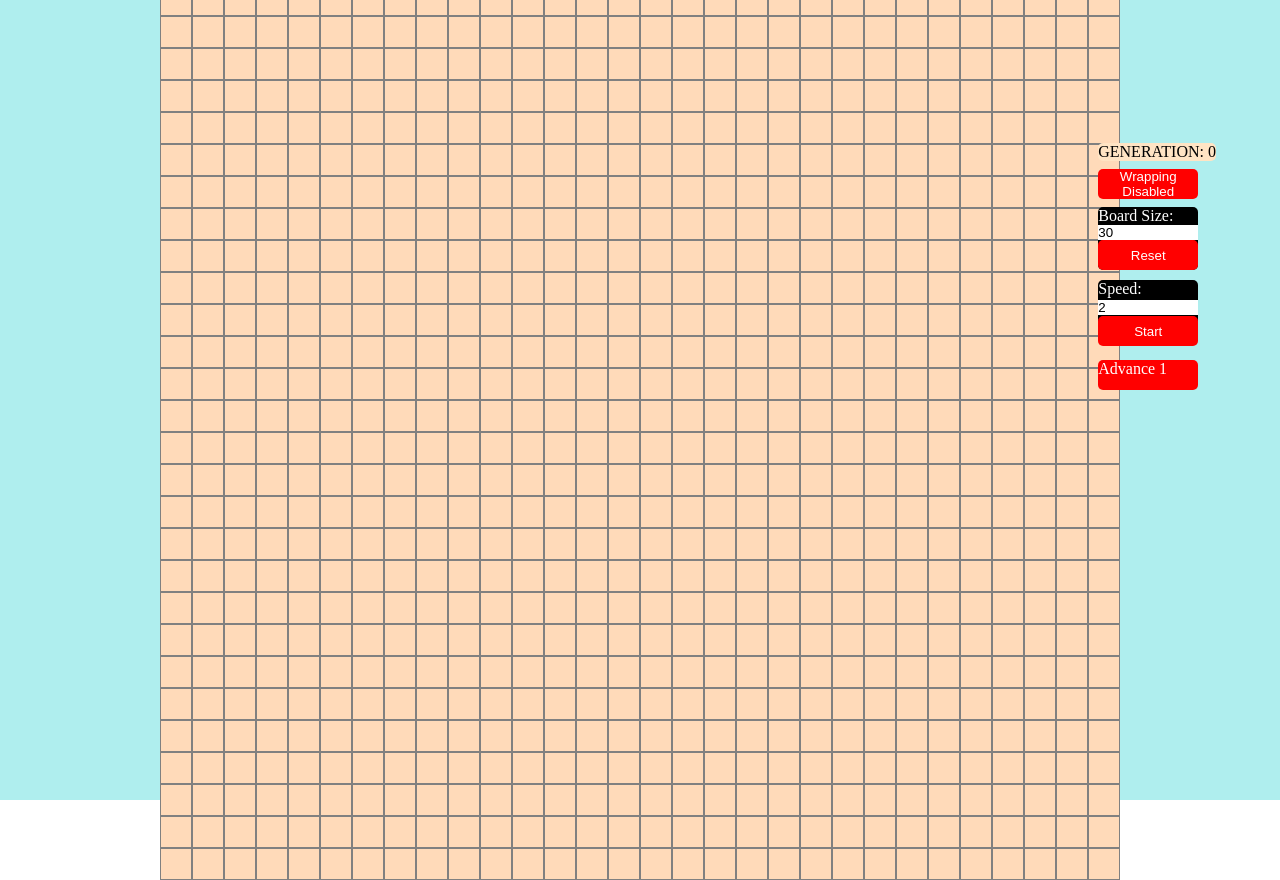
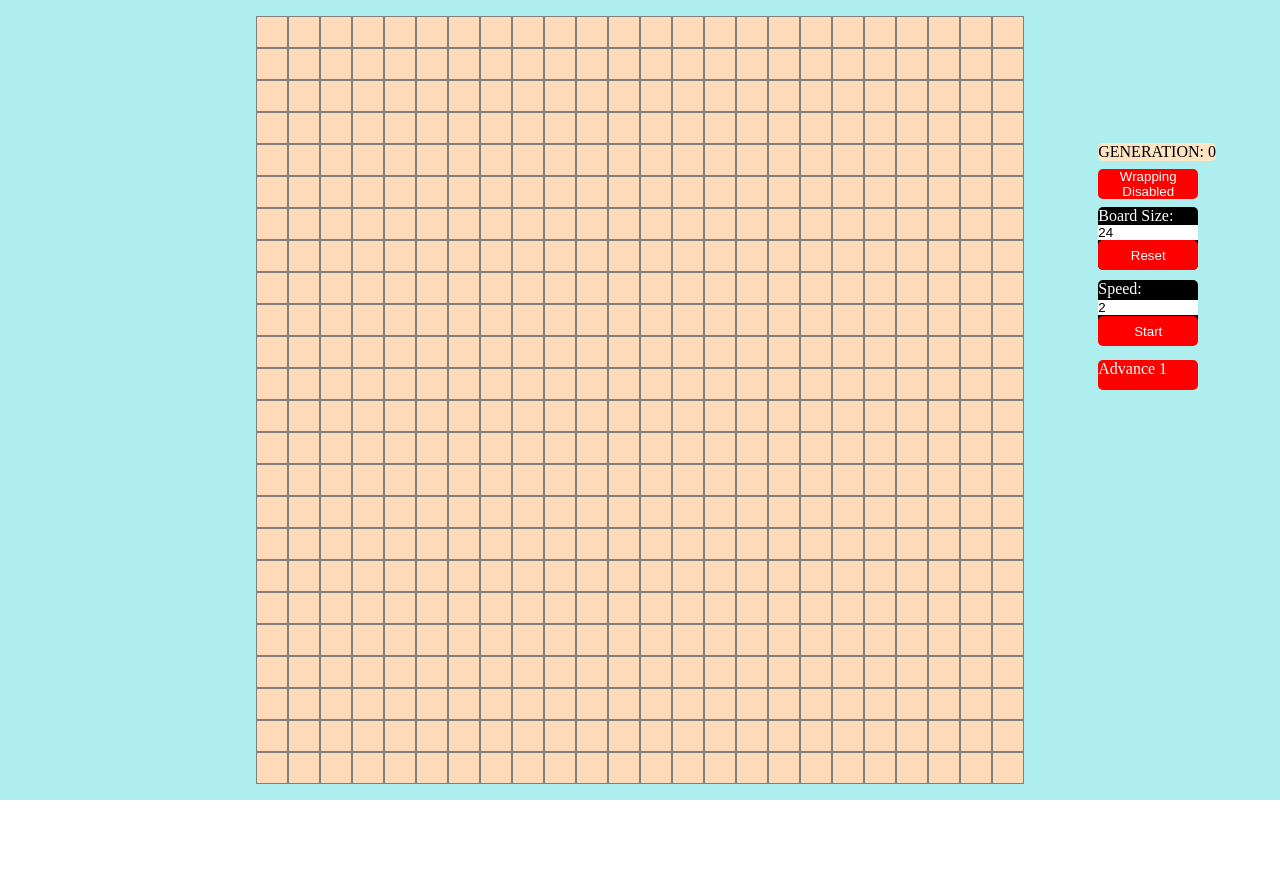
Before and after one commit to pkaodev/Game-of-Life, a React (Create React App) app in the folder game-of-life/: page / in a window 1280 px wide. After the commit the page ends 800 px from the top, so only its background shows below. Built offline with nearby package versions, Linux system fonts and the light colour scheme.

Commit message:
reset works now

```diff
--- a/game-of-life/src/Components/Buttons/CreateBoardButtons.js
+++ b/game-of-life/src/Components/Buttons/CreateBoardButtons.js
@@ -1,17 +1,22 @@
 import React, { useContext, useState } from "react";
 import BoardContext from "../../contexts/boardContext";
+import { create2DArray } from "../../utils/utils";
 
 export default function CreateBoardButtons() {
-  const { boardSize, setBoardSize, setIsRunning, setBoard } = useContext(BoardContext);
+  const { boardSize, setBoardSize, setIsRunning, setGeneration, setBoard } = useContext(BoardContext);
   //create state for new board size
   const [newBoardSize, setNewBoardSize] = useState(boardSize);
 
   //function to reset board
   //set boardsize to newboardsize
+  //set generation to 0
   //set isrunning to false
+  //clears board
   const handleReset = () => {
     setBoardSize(newBoardSize);
+    setGeneration(0)
     setIsRunning(false);
+    setBoard(create2DArray(newBoardSize, newBoardSize));
   };
 
   return (
--- a/game-of-life/src/Components/Game.js
+++ b/game-of-life/src/Components/Game.js
@@ -6,7 +6,7 @@ import ButtonHolder from "./Buttons/ButtonHolder";
 
 export default function Game() {
   //create state for boardSize
-  const [boardSize, setBoardSize] = useState(30);
+  const [boardSize, setBoardSize] = useState(24);
   //create state for baord
   const [board, setBoard] = useState(create2DArray(boardSize, boardSize));
   //create state for generation
@@ -17,16 +17,16 @@ export default function Game() {
   const [isRunning, setIsRunning] = useState(false);
 
 
-  //create new board whenever boardSize changes
+  //create new board when component mounts
   useEffect(() => {
     setBoard(create2DArray(boardSize, boardSize));
   }
-  , [boardSize]);
+  , []);
 
 
   return (
     <BoardContext.Provider value={{ isRunning, setIsRunning, board, setBoard, boardSize, setBoardSize, generation, setGeneration, wrapping, setWrapping }}>
-    <div>
+    <div className='game'>
       <Board />
       <ButtonHolder />
     </div>
```
